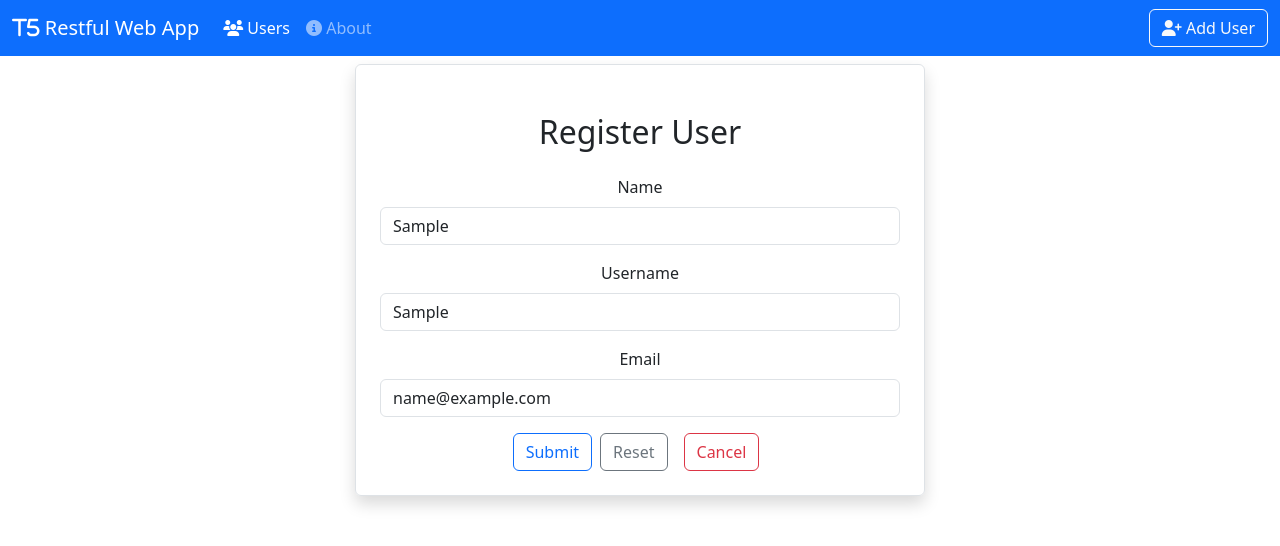
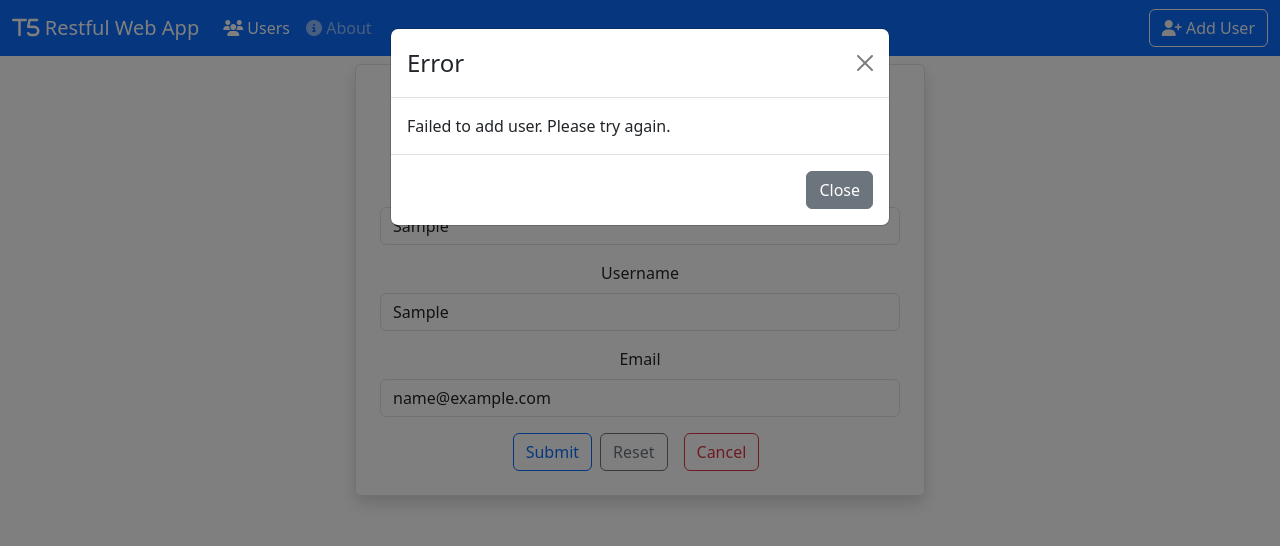
Before and after one commit to raziqrakee/restful-app, a React (Create React App) app: page /addUser in a window 1280 px wide. Both pictures are taken after typing "Sample", "Sample", "name@example.com" into the empty fields and a click on the button "Submit". Shown: the top 546 px of the page. Built offline with nearby package versions, Linux system fonts and the light colour scheme; no server answers.

Commit message:
add unsuccessful message

```diff
--- a/package.json
+++ b/package.json
@@ -10,6 +10,7 @@
     "axios": "^1.7.2",
     "bootstrap": "^5.3.3",
     "react": "^18.3.1",
+    "react-bootstrap": "^2.10.2",
     "react-dom": "^18.3.1",
     "react-router-dom": "^6.23.1",
     "react-scripts": "^5.0.1",
--- a/src/index.js
+++ b/src/index.js
@@ -5,6 +5,7 @@ import App from './App';
 import reportWebVitals from './reportWebVitals';
 import "bootstrap/dist/css/bootstrap.min.css";
 import "@fortawesome/fontawesome-free/css/all.min.css";
+import 'bootstrap/dist/css/bootstrap.min.css';
 
 
 const root = ReactDOM.createRoot(document.getElementById('root'));
--- a/src/users/AddUser.js
+++ b/src/users/AddUser.js
@@ -1,6 +1,7 @@
 import React, { useState } from "react";
 import axios from "axios";
 import { Link, useNavigate } from "react-router-dom";
+import { Modal, Button } from "react-bootstrap";
 
 export default function AddUser() {
   const [user, setUser] = useState({
@@ -8,6 +9,9 @@ export default function AddUser() {
     username: "",
     email: "",
   });
+
+  const [errorMessage, setErrorMessage] = useState("");
+  const [showErrorModal, setShowErrorModal] = useState(false);
 
   let navigate = useNavigate();
 
@@ -19,9 +23,16 @@ export default function AddUser() {
 
   const onSubmit = async (e) => {
     e.preventDefault();
-    await axios.post("http://localhost:8080/user", user);
-    navigate("/Home");
+    try {
+      await axios.post("http://localhost:8080/user", user);
+      navigate("/Home");
+    } catch (error) {
+      setErrorMessage("Failed to add user. Please try again.");
+      setShowErrorModal(true);
+    }
   };
+
+  const handleClose = () => setShowErrorModal(false);
 
   return (
     <div className="container">
@@ -85,6 +96,18 @@ export default function AddUser() {
               Cancel
             </Link>
           </form>
+
+          <Modal show={showErrorModal} onHide={handleClose}>
+            <Modal.Header closeButton>
+              <Modal.Title>Error</Modal.Title>
+            </Modal.Header>
+            <Modal.Body>{errorMessage}</Modal.Body>
+            <Modal.Footer>
+              <Button variant="secondary" onClick={handleClose}>
+                Close
+              </Button>
+            </Modal.Footer>
+          </Modal>
         </div>
       </div>
     </div>
--- a/src/users/EditUser.js
+++ b/src/users/EditUser.js
@@ -1,6 +1,7 @@
 import React, { useEffect, useState } from "react";
 import axios from "axios";
 import { Link, useNavigate, useParams } from "react-router-dom";
+import { Modal, Button } from "react-bootstrap";
 
 export default function EditUser() {
   const [user, setUser] = useState({
@@ -9,10 +10,11 @@ export default function EditUser() {
     email: "",
   });
 
+  const [errorMessage, setErrorMessage] = useState("");
+  const [showErrorModal, setShowErrorModal] = useState(false);
+
   let navigate = useNavigate();
-
   const { id } = useParams();
-
   const { name, username, email } = user;
 
   const onInputChange = (e) => {
@@ -25,14 +27,26 @@ export default function EditUser() {
 
   const onSubmit = async (e) => {
     e.preventDefault();
-    await axios.put(`http://localhost:8080/user/${id}`, user);
-    navigate("/Home");
+    try {
+      await axios.put(`http://localhost:8080/user/${id}`, user);
+      navigate("/Home");
+    } catch (error) {
+      setErrorMessage("Failed to update user. Please try again.");
+      setShowErrorModal(true);
+    }
   };
 
   const loadUser = async () => {
-    const result = await axios.get(`http://localhost:8080/user/${id}`);
-    setUser(result.data);
+    try {
+      const result = await axios.get(`http://localhost:8080/user/${id}`);
+      setUser(result.data);
+    } catch (error) {
+      setErrorMessage("Failed to load user details. Please try again.");
+      setShowErrorModal(true);
+    }
   };
+
+  const handleClose = () => setShowErrorModal(false);
 
   return (
     <div className="container">
@@ -91,6 +105,18 @@ export default function EditUser() {
           </form>
         </div>
       </div>
+
+      <Modal show={showErrorModal} onHide={handleClose}>
+        <Modal.Header closeButton>
+          <Modal.Title>Error</Modal.Title>
+        </Modal.Header>
+        <Modal.Body>{errorMessage}</Modal.Body>
+        <Modal.Footer>
+          <Button variant="secondary" onClick={handleClose}>
+            Close
+          </Button>
+        </Modal.Footer>
+      </Modal>
     </div>
   );
 }
--- a/src/users/ViewUser.js
+++ b/src/users/ViewUser.js
@@ -1,6 +1,7 @@
 import React, { useState, useEffect } from "react";
 import axios from "axios";
 import { useParams, useNavigate } from "react-router-dom";
+import { Modal, Button } from "react-bootstrap";
 
 export default function ViewUser() {
   const [user, setUser] = useState({
@@ -8,6 +9,9 @@ export default function ViewUser() {
     username: "",
     email: "",
   });
+
+  const [errorMessage, setErrorMessage] = useState("");
+  const [showErrorModal, setShowErrorModal] = useState(false);
 
   const { id } = useParams();
   const navigate = useNavigate();
@@ -17,9 +21,16 @@ export default function ViewUser() {
   }, []);
 
   const loadUser = async () => {
-    const result = await axios.get(`http://localhost:8080/user/${id}`);
-    setUser(result.data);
+    try {
+      const result = await axios.get(`http://localhost:8080/user/${id}`);
+      setUser(result.data);
+    } catch (error) {
+      setErrorMessage("Failed to load user details. Please try again.");
+      setShowErrorModal(true);
+    }
   };
+
+  const handleClose = () => setShowErrorModal(false);
 
   return (
     <div className="container">
@@ -47,6 +58,18 @@ export default function ViewUser() {
           </button>
         </div>
       </div>
+
+      <Modal show={showErrorModal} onHide={handleClose}>
+        <Modal.Header closeButton>
+          <Modal.Title>Error</Modal.Title>
+        </Modal.Header>
+        <Modal.Body>{errorMessage}</Modal.Body>
+        <Modal.Footer>
+          <Button variant="secondary" onClick={handleClose}>
+            Close
+          </Button>
+        </Modal.Footer>
+      </Modal>
     </div>
   );
 }
```
Also changed, not shown: 1 other file (tests, documents, lock files or other folders).
